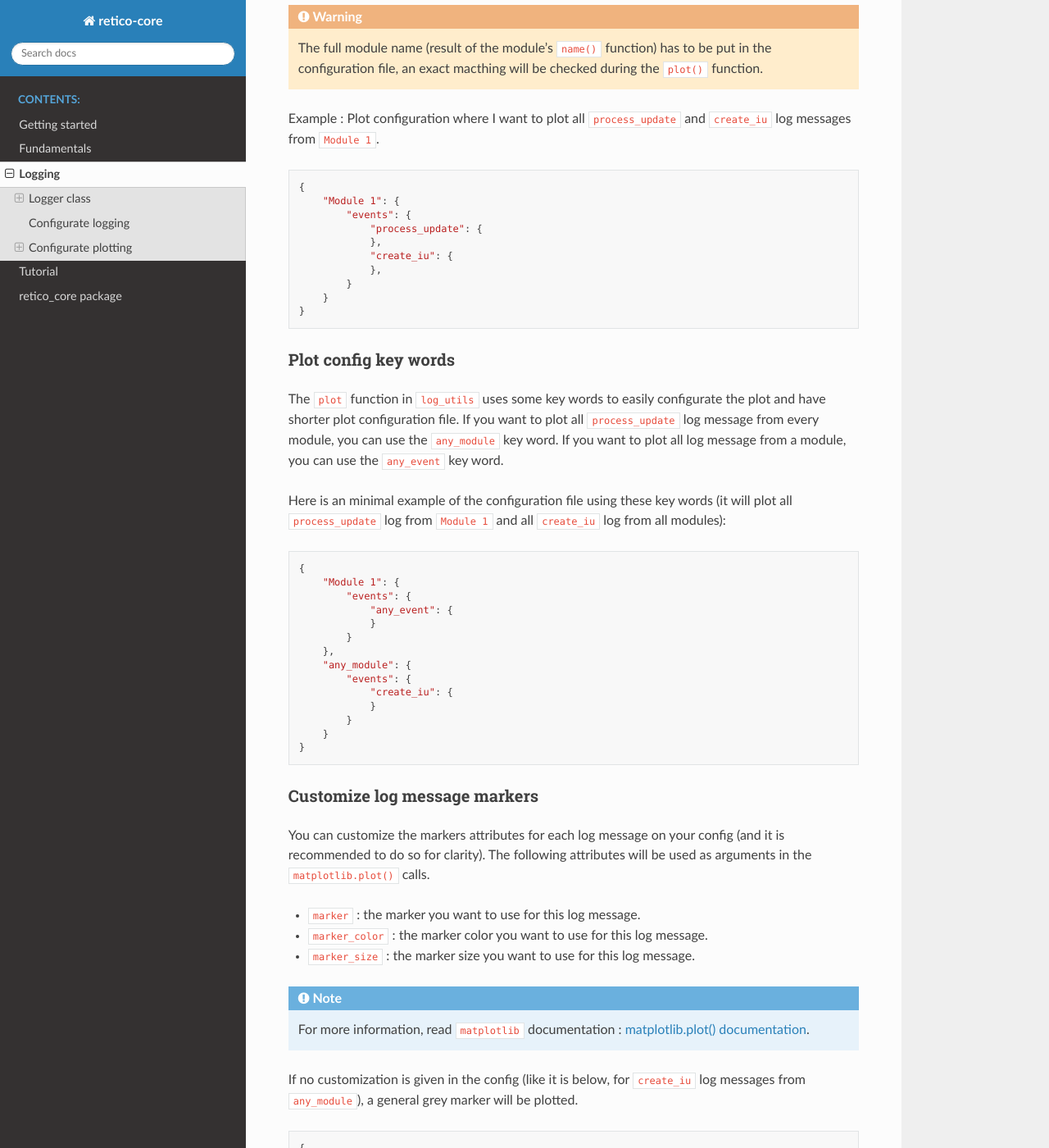
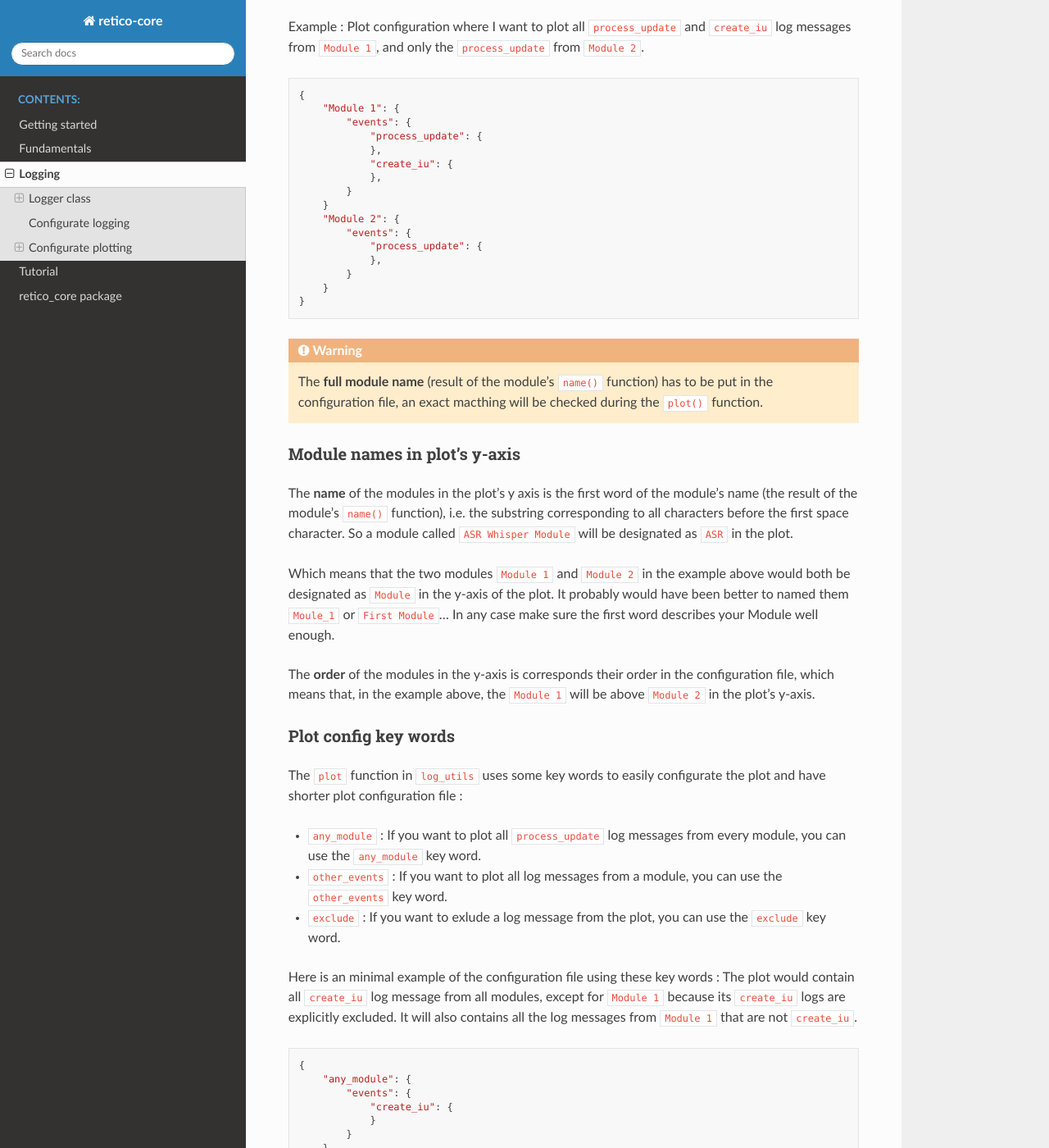
Before and after one commit to retico-team/retico-core, a Sphinx documentation site: the page built from docs/logs.md, in a window 1280 px wide and 1400 px high, scrolled down 3385 px. Shown: the whole window at 82% size. Built offline with Sphinx 7.4.7 and the Read the Docs theme 3.1.0, drawn with Linux system fonts in a browser that asks for light colours; some of the changed text lies outside the part shown.

Commit message:
enhance plotting with a fixed management of the order in y-axis and marker superposition + exclude key word
fixing size of image in doc

fixing size of image in doc

fixing size of image in doc

fixing size of image in doc

````diff
--- a/docs/logs.md
+++ b/docs/logs.md
@@ -79,7 +79,7 @@
 
 The logging system comes alongside a plotting system that provides the system with a basic execution vizualization. The system can create a plot (using `matplotlib`) of the system's execution from the log messages stored in the log file. This plot can be created either after the system's execution or in real time, the last option is presented in details in a section below.
 
-| ![Foo](img/plot_example.png) |
+| ![Foo](img/plot_example_simple.png) |
 |:--:|
 | *A plot generated from the log file of a retico system's execution* |
 
@@ -100,11 +100,7 @@
 
 The configuration file (here `configs/plot_config.json`), is mandatory because it is used to specify which log message are retrieved from log file to create the plot. Which means that if you provide an empty json file, the resulting plot would also be empty. This configuration file is a JSON file, with a precise structure, where it is possible to specify every event from every module you want to plot.
 
-```{warning}
-The full module name (result of the module's `name()` function) has to be put in the configuration file, an exact macthing will be checked during the `plot()` function.
-```
-
-Example : Plot configuration where I want to plot all `process_update` and `create_iu` log messages from `Module 1`.
+Example : Plot configuration where I want to plot all `process_update` and `create_iu` log messages from `Module 1`, and only the `process_update` from `Module 2`.
 
 ```yaml
 {
@@ -116,37 +112,60 @@
             },
         }
     }
+    "Module 2": {
+        "events": {
+            "process_update": {
+            },
+        }
+    }
 }
 ```
 
+```{warning}
+The **full module name** (result of the module's `name()` function) has to be put in the configuration file, an exact macthing will be checked during the `plot()` function.
+```
+
+### Module names in plot's y-axis
+
+The **name** of the modules in the plot's y axis is the first word of the module's name (the result of the module's `name()` function), i.e. the substring corresponding to all characters before the first space character. So a module called `ASR Whisper Module` will be designated as `ASR` in the plot.
+
+Which means that the two modules `Module 1` and `Module 2` in the example above would both be designated as `Module` in the y-axis of the plot. It probably would have been better to named them `Moule_1` or `First Module`... In any case make sure the first word describes your Module well enough.
+
+The **order** of the modules in the y-axis is corresponds their order in the configuration file, which means that, in the example above, the `Module 1` will be above `Module 2` in the plot's y-axis.
+
 ### Plot config key words
 
-The `plot` function in `log_utils` uses some key words to easily configurate the plot and have shorter plot configuration file.
-If you want to plot all `process_update` log message from every module, you can use the `any_module` key word.
-If you want to plot all log message from a module, you can use the `any_event` key word.
+The `plot` function in `log_utils` uses some key words to easily configurate the plot and have shorter plot configuration file :
 
-Here is an minimal example of the configuration file using these key words (it will plot all `process_update` log from `Module 1` and all `create_iu` log from all modules):
+- `any_module` : If you want to plot all `process_update` log messages from every module, you can use the `any_module` key word.
+- `other_events` : If you want to plot all log messages from a module, you can use the `other_events` key word.
+- `exclude` : If you want to exlude a log message from the plot, you can use the `exclude` key word.
+
+Here is an minimal example of the configuration file using these key words : The plot would contain all `create_iu` log message from all modules, except for `Module 1` because its `create_iu` logs are explicitly excluded. It will also contains all the log messages from `Module 1` that are not `create_iu`.
 
 ```yaml
 {
-    "Module 1": {
+    "any_module": {
         "events": {
-            "any_event": {
+            "create_iu": {
             }
         }
     },
-    "any_module": {
+    "Module 1": {
         "events": {
             "create_iu": {
+                "exclude": true,
+            },
+            "other_events": {
             }
         }
     }
 }
 ```
 
-### Customize log message markers
+### Customize plot's markers
 
-You can customize the markers attributes for each log message on your config (and it is recommended to do so for clarity). The following attributes will be used as arguments in the `matplotlib.plot()` calls.
+You can customize the `matplotlib`'s markers attributes for each log message on your config (and it is recommended to do so for clarity). The following attributes will be used as arguments in the `matplotlib.plot()` calls.
 
 - `marker` : the marker you want to use for this log message.
 - `marker_color` : the marker color you want to use for this log message.
@@ -156,7 +175,20 @@
 For more information, read `matplotlib` documentation : [matplotlib.plot() documentation](https://matplotlib.org/stable/api/_as_gen/matplotlib.axes.Axes.plot.html#matplotlib.axes.Axes.plot).
 ```
 
-If no customization is given in the config (like it is below, for `create_iu` log messages from `any_module`), a general grey marker will be plotted.
+If no customization is given in the config (like it is below, for `create_iu` log messages from `any_module`), a default grey line will be plotted.
+
+#### Markers superposition and priority
+
+Two log messages from the same module with the same timestamp will be superposed at the same place in the plot. The marker that will be in front of the other is the one that is described first in the config file. In the example below, it means that if a `process_update` and a `create_iu` log from `Module 1` have the same timestamp, the `process_update` marker will be in front of the `create_iu` marker.
+
+```{note}
+If you want to be able to see the superposition of markers, configure the size of the markers so that the first in the config have the smallest size (like it is in the config file example below).
+
+![Foo](img/marker_superposition.png)
+
+*A superposition of multiple markers clearly visible because of the size difference*
+
+```
 
 ```yaml
 {
@@ -183,7 +211,15 @@
                     "marker_color": "red",
                     "marker_size": 10
                 }
-            }
+            },
+            "create_iu": {
+                "plot_settings": {
+                    "marker": "x",
+                    "marker_color": "red",
+                    "marker_size": 18
+                }
+            },
+            "other_events": {}
         }
     }
 }
@@ -196,10 +232,10 @@
 
 The priority order is the following :
 
-1. the log message matches with a specified event name, under a specified module name, in the plot config.
-2. the log message matches with a specified event name, under the `any_module` key word.
-3. the log message matches with the `any_event` key word, under a specified module name.
-4. the log message matches with the `any_event` key word, under the `any_module` key word. (any event from any module would match this if it is in the plot config file)
+1. the log message matches with a specified event name, under a specified module name, in the plot config (`Module 1` -> `process_update`).
+2. the log message matches with a specified event name, under the `any_module` key word (`any_module` -> `process_update`).
+3. the log message matches with the `other_events` key word, under a specified module name (`Module` -> `other_events`).
+4. the log message matches with the `other_events` key word, under the `any_module` key word (`any_module` -> `other_events`). (any event from any module would match this category if it is in the plot config file)
 
 Which means that in the above example, `process_update` log messages from `Module 1` would be plotted as blue lines.
 
@@ -219,19 +255,8 @@
     is_plot_live=True,
     refreshing_time=1,
     plot_config_path="configs/plot_config.json",
-    module_order=["Module 1", "Module 2"],
     window_duration=30,
 )
 
 retico.network.run(m1)
 ```
-
-### Modules names in the plot
-
-Sometimes, the modules have a very long name (their name is the return value of the `name() function` and not the class name), which is not convenient if the full name is to be used as the x-axis value of our plot. The implementation choice that has been made is to only use the first word of the module's name as the x-axis value in the plot (the substring before the first space). So a module called `ASR Whisper Module` will be designated as `ASR` in the plot.
-
-If you want to fix the order of the modules names in the plot (vertical order of the modules), you can set the `module_order` parameter of `configurate_plot`, with a list of your modules names in the desired order, the earliest in list, the lowest in the plot.
-
-```{warning}
-Careful, the `module_order` list must contain only the first word of the name of the module (the substring before the first space). Example : a module with the name `ASR Whisper Module` must be designated as `ASR` in the `module_order` list to be sorted at the right place (in any other case, it will be ignored).
-```
````
Also changed, not shown: other parts of docs/logs.md (+2 -6 lines), docs/img/marker_superposition.png (added), docs/img/marker_superposition_big.png (added), docs/img/plot_example_simple.png (added), 2 other files.
